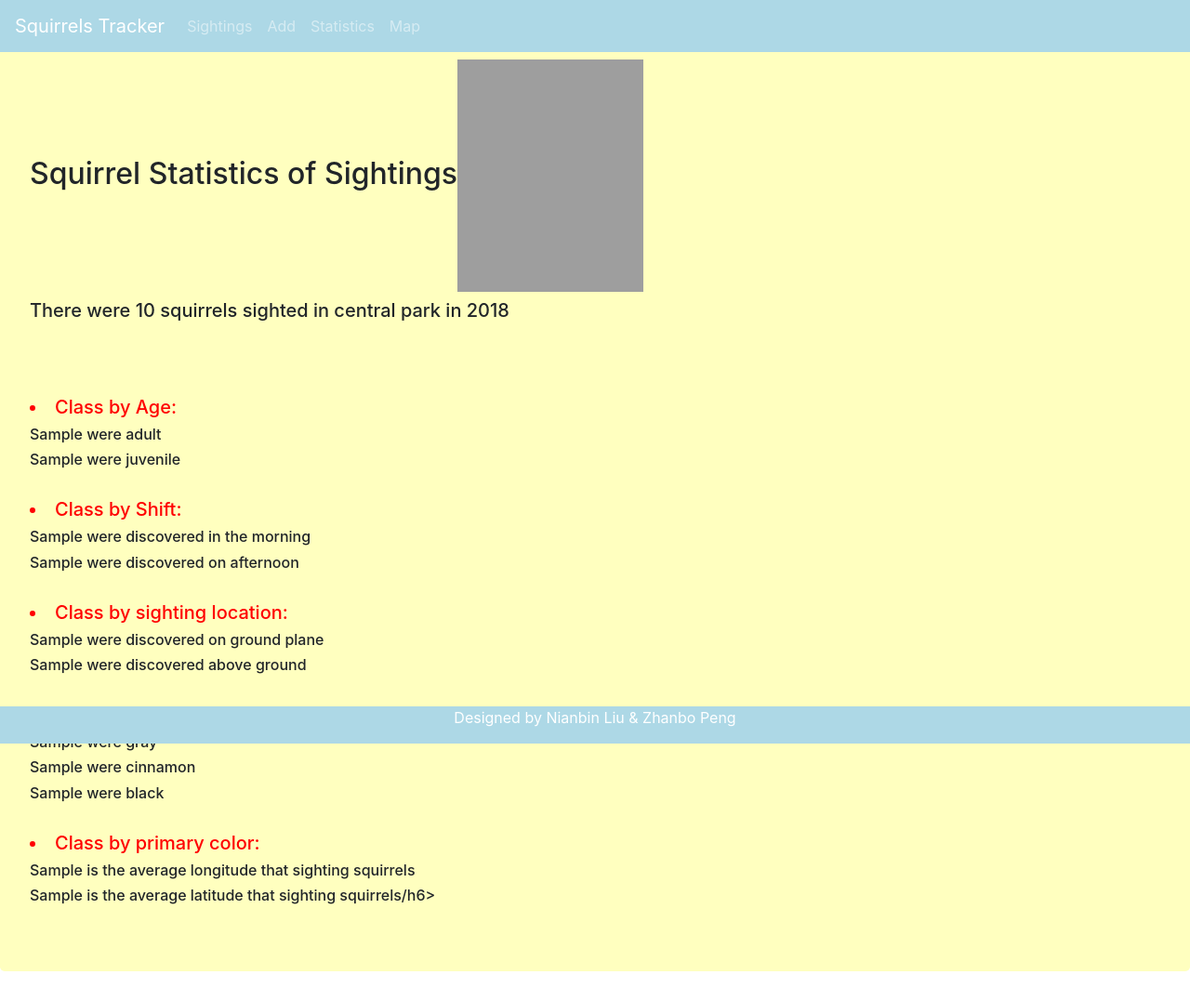
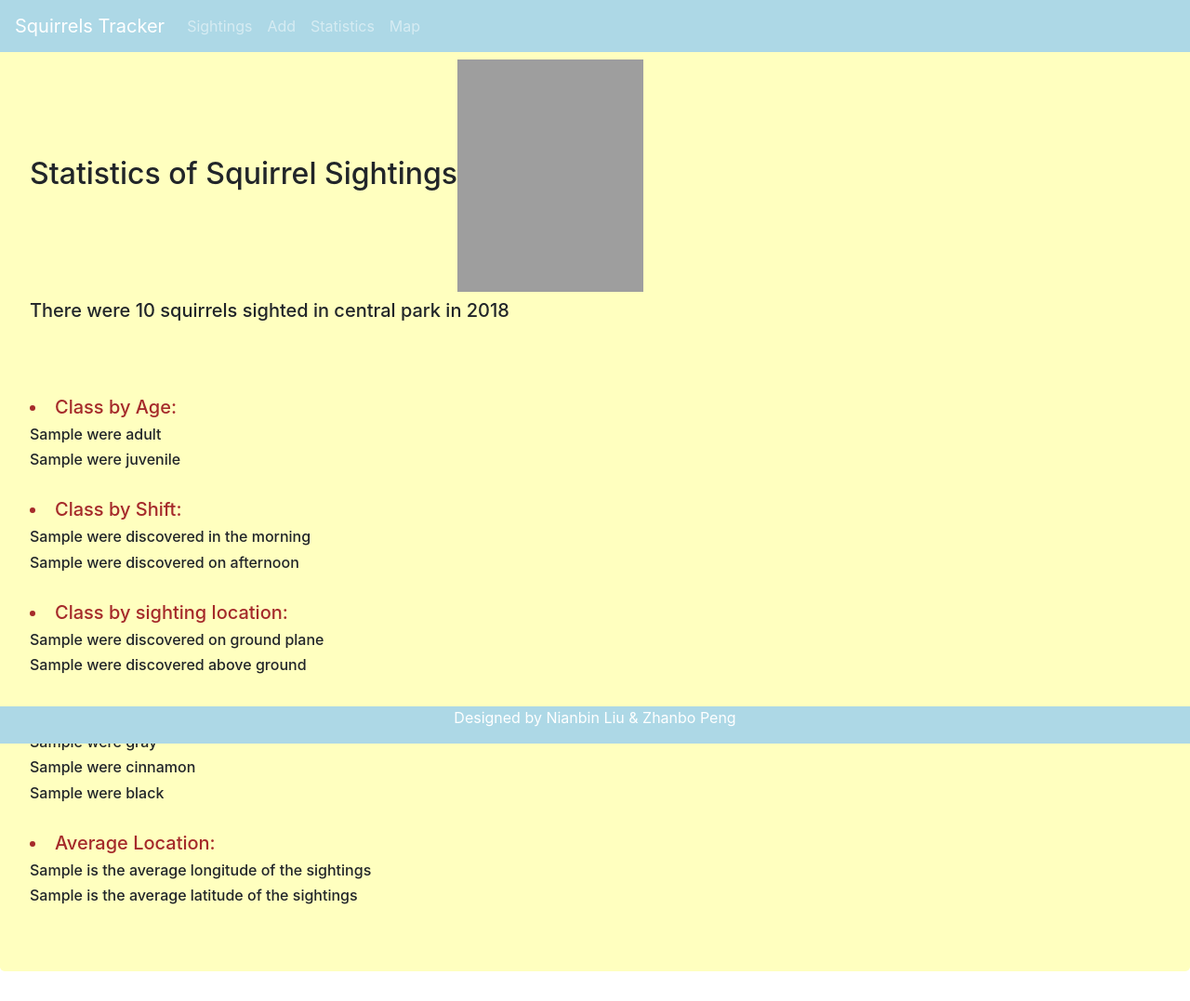
Before and after one commit to beryliu/Squirrel-Tracker, a Django app: template project/sightings/templates/sightings/stats.html in a window 1280 px wide. Shown: the whole page at 93% size. Run offline with Django 3.2, Linux system fonts and the light colour scheme; the template is opened without the code that fills it: most values are stand-ins (such as "Sample title", 1, 10 or a date in 2020); parts of the project's set-up code (start-up, migrations or seed data) failed here and were passed over; some libraries are stand-ins or nearby versions; grey boxes are pictures that could not be loaded.

Commit message:
Update stats.html

```diff
--- a/project/sightings/templates/sightings/stats.html
+++ b/project/sightings/templates/sightings/stats.html
@@ -36,33 +36,33 @@
       <main role="main">
         <div class = "jumbotron" style="background-color: rgba(255, 255, 128, .5);">
 
-            <h2>Squirrel Statistics of Sightings<img
+            <h2>Statistics of Squirrel Sightings<img
               src="https://s3.envato.com/files/284043572/Smart%20Squirrel%20SET/smart-squirrel%20transparent%20png.png"
               width="200" height="250"/></h2>
 	    <h5>There were {% autoescape on %}{{sightings_sum}}{% endautoescape %} squirrels sighted in central park in 2018</h5>
 	    <br>
 	    <br>
 	    <br>
-	    <h5> <li style="color:Red" value='100'>Class by Age:</li></h5>
+	    <h5> <li style="color:Brown" value='100'>Class by Age:</li></h5>
 	   <h6>{% autoescape on %}{{sightings_adult}}{% endautoescape %} were adult</h6>
 	   <h6>{% autoescape on %}{{sightings_juvenile}}{% endautoescape %} were juvenile</h6>
 	   <br>
-	   <h5> <li style="color:Red">Class by Shift:</li></h5>
+	   <h5> <li style="color:Brown">Class by Shift:</li></h5>
 	   <h6>{% autoescape on %}{{sightings_am}}{% endautoescape %} were discovered in the morning</h6>
            <h6>{% autoescape on %}{{sightings_pm}}{% endautoescape %} were discovered on afternoon</h6>
 	   <br>
-	   <h5><li style="color:Red">Class by sighting location:</li></h5>
+	   <h5><li style="color:Brown">Class by sighting location:</li></h5>
            <h6>{% autoescape on %}{{sightings_location_G}}{% endautoescape %} were discovered on ground plane</h6>
            <h6>{% autoescape on %}{{sightings_location_F}}{% endautoescape %} were discovered above ground</h6>
            <br>
-	   <h5><li style="color:Red">Class by primary color:</li></h5>
+	   <h5><li style="color:Brown">Class by primary color:</li></h5>
 	   <h6>{% autoescape on %}{{sightings_c_G}}{% endautoescape %} were gray</h6>
            <h6>{% autoescape on %}{{sightings_c_C}}{%endautoescape %} were cinnamon</h6>
 	   <h6>{% autoescape on %}{{sightings_c_B}}{%endautoescape %} were black</h6>
 	   <br>
-           <h5><li style="color:Red">Class by primary color:</li></h5>
-           <h6>{{sightings_x.x}} is the average longitude that sighting squirrels</h6>
-           <h6>{{sightings_y.y}} is the average latitude that sighting squirrels/h6>
+           <h5><li style="color:Brown">Average Location:</li></h5>
+           <h6>{{sightings_x.x}} is the average longitude of the sightings</h6>
+           <h6>{{sightings_y.y}} is the average latitude of the sightings</h6>
         </div>
       </main>
       	<style>
```
